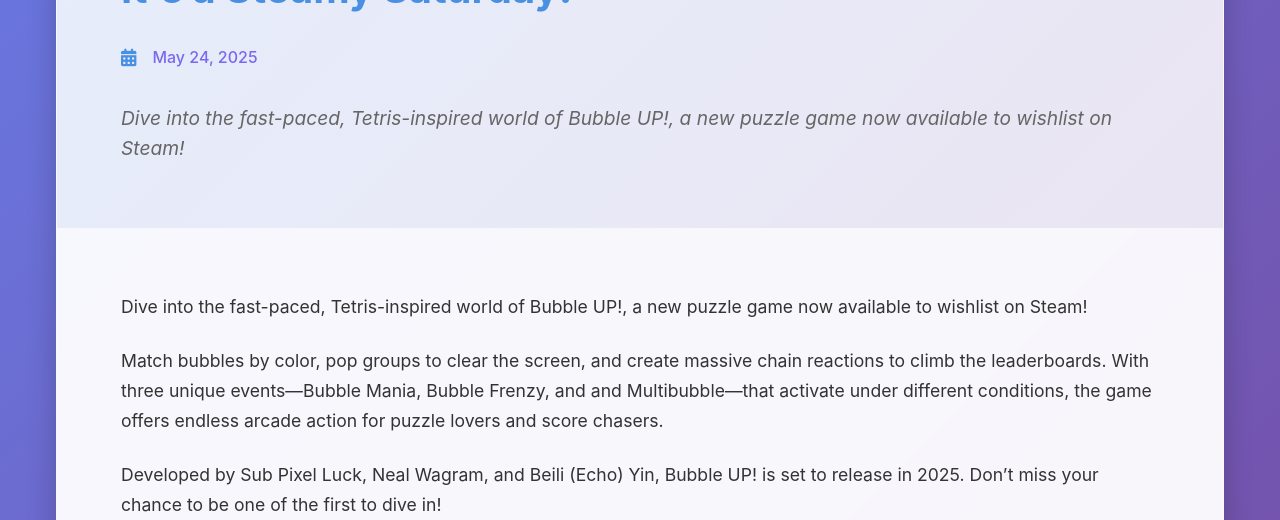
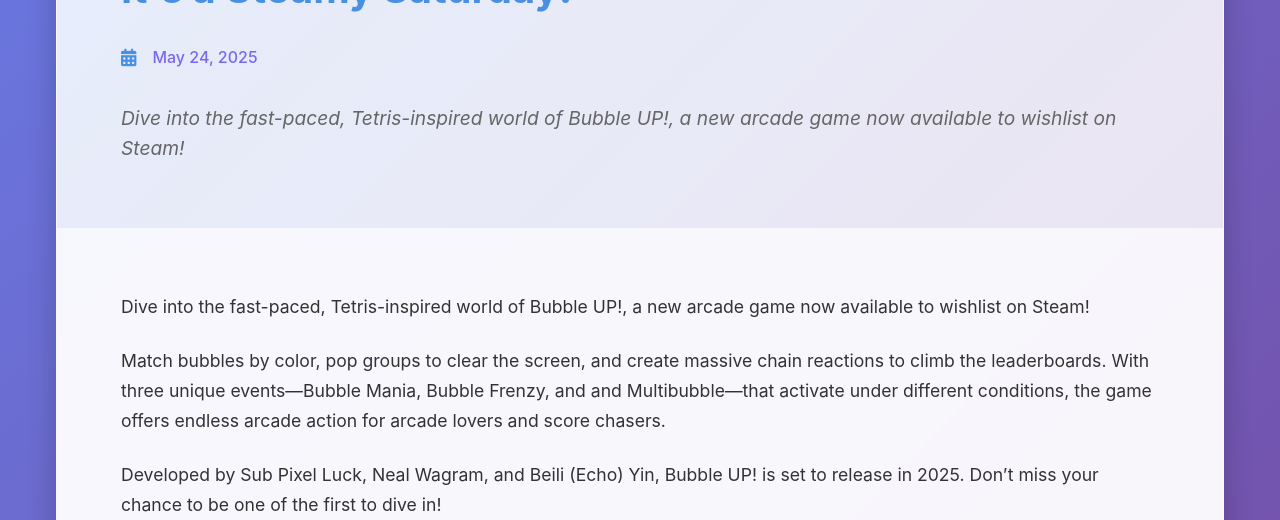
Before and after one commit to e-choness/bubble-up-website, a Jekyll site: the page built from _announcements/2025-05-24-steamy-saturday.md, in a window 1280 px wide and 900 px high, scrolled down 412 px. Shown: the part 154-674 px from the top of the window. Built offline with Jekyll 4.4.1, drawn with Linux system fonts in a browser that asks for light colours; nearby versions of some CDN libraries; some web fonts are replaced.

Commit message:
Update announcements and teams

```diff
--- a/_announcements/2025-05-24-steamy-saturday.md
+++ b/_announcements/2025-05-24-steamy-saturday.md
@@ -3,12 +3,12 @@
 title: "It's a Steamy Saturday!"
 date: 2025-05-24
 image: "/assets/images/announcements/steamy-saturday.png"
-excerpt: "Dive into the fast-paced, Tetris-inspired world of Bubble UP!, a new puzzle game now available to wishlist on Steam!"
+excerpt: "Dive into the fast-paced, Tetris-inspired world of Bubble UP!, a new arcade game now available to wishlist on Steam!"
 ---
 
-Dive into the fast-paced, Tetris-inspired world of Bubble UP!, a new puzzle game now available to wishlist on Steam!
+Dive into the fast-paced, Tetris-inspired world of Bubble UP!, a new arcade game now available to wishlist on Steam!
 
-Match bubbles by color, pop groups to clear the screen, and create massive chain reactions to climb the leaderboards. With three unique events—Bubble Mania, Bubble Frenzy, and and Multibubble—that activate under different conditions, the game offers endless arcade action for puzzle lovers and score chasers.
+Match bubbles by color, pop groups to clear the screen, and create massive chain reactions to climb the leaderboards. With three unique events—Bubble Mania, Bubble Frenzy, and and Multibubble—that activate under different conditions, the game offers endless arcade action for arcade lovers and score chasers.
 
 Developed by Sub Pixel Luck, Neal Wagram, and Beili (Echo) Yin, Bubble UP! is set to release in 2025. Don't miss your chance to be one of the first to dive in!
 
--- a/_data/about.yml
+++ b/_data/about.yml
@@ -2,8 +2,8 @@
 subtitle: ""
 heading: "Start Poppin'!"
 description:
-  - "Bubble UP! takes the timeless, satisfying fun of classic puzzle games and sends it into a delightful new orbit."
-  - "Match and pop colorful bubbles as they cascade toward the core, triggering explosive chain reactions and endless fun. It's a joyful, vibrant journey that puts a new spin on everything you love about puzzle action."
+  - "Bubble UP! takes the timeless, satisfying fun of classic arcade games and sends it into a delightful new orbit."
+  - "Match and pop colorful bubbles as they cascade toward the core, triggering explosive chain reactions and endless fun. It's a joyful, vibrant journey that puts a new spin on everything you love about arcade action."
 features:
   - icon: "🎯"
     text: "Try to get the highest score!"
```
Also changed, not shown: _team/03-echo-yin.md (+1 -0 lines).
